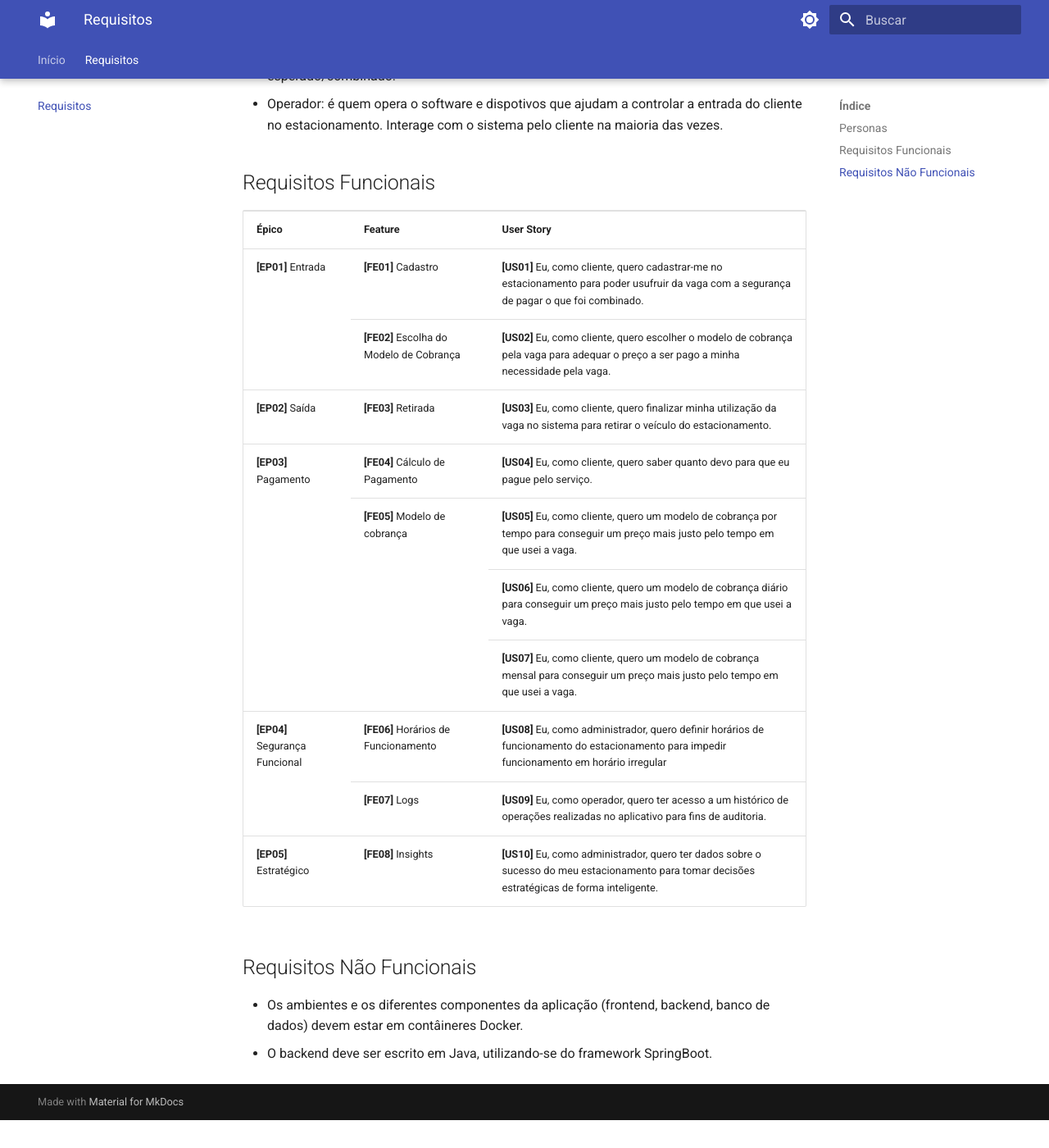
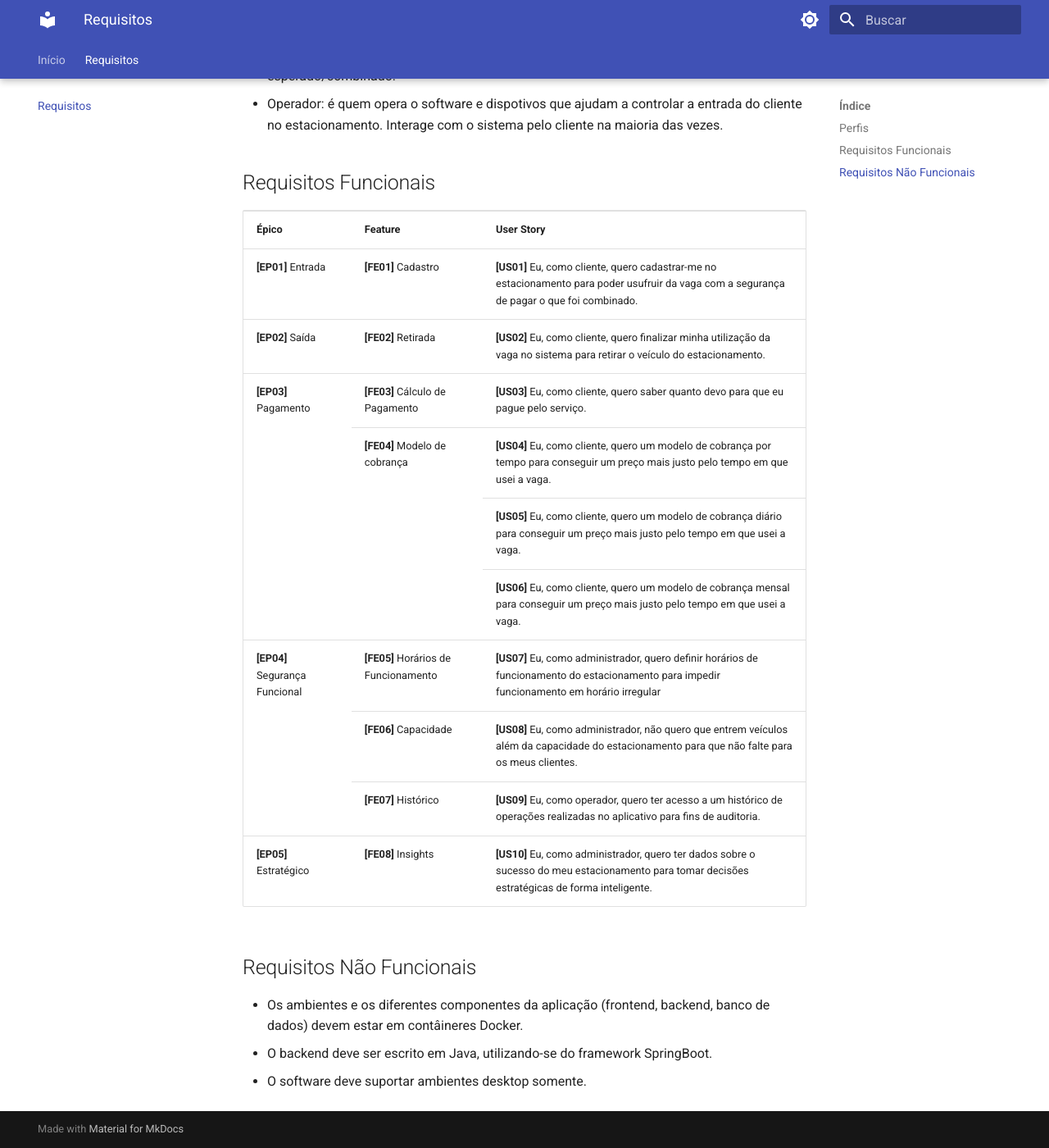
Before and after one commit to Estaciona-Rapido/docs, an MkDocs documentation site: the page built from docs/requisitos.md, in a window 1280 px wide and 1400 px high, scrolled down 283 px. Shown: the whole window at 82% size. Built offline with MkDocs 1.6.1 and Material for MkDocs 9.7.7, drawn with Linux system fonts in a browser that asks for light colours; before the commit the page ends 1649 px from its top, so only the background shows below that.

Commit message:
Início do protótipo de baixa fidelidade e adição da feature 'capacidade' nos requisitos.

```diff
--- a/docs/requisitos.md
+++ b/docs/requisitos.md
@@ -1,6 +1,6 @@
 # Requisitos
 
-## Personas
+## Perfis
 
 - Administrador: realiza mudanças nas regras de negócio, como aumento de preços ou aplicação de descontos.
 - Cliente: interessado em entrar ou sair do estacionamento sem dificuldades, pagando o esperado/combinado.
@@ -12,8 +12,6 @@
 Entrada
     Cadastro Manual
         1. Eu, como cliente, quero cadastrar-me no estacionamento para poder usufruir da vaga com a segurança de pagar o que foi combinado.
-    Escolha do Modelo de Cobrança
-        2. Eu, como cliente, quero escolher o modelo de cobrança pela vaga para adequar o preço a ser pago a minha necessidade pela vaga.
     Registro Impresso
         (EXTRA) Eu, como cliente, quero receber um registro impresso do cadastro para comprovar meu registro no sistema.
     Registro Digital
@@ -23,22 +21,24 @@ Saída
     Retirada Automática
         (EXTRA) Eu, como cliente, quero retirar meu veículo através do QR Code para evitar problemas causados por erros de digitação do operador.
     Retirada
-        3. Eu, como cliente, quero finalizar minha utilização da vaga no sistema para retirar o veículo do estacionamento.
+        2. Eu, como cliente, quero finalizar minha utilização da vaga no sistema para retirar o veículo do estacionamento.
 Pagamento
     Cálculo de Pagamento
-        4. Eu, como cliente, quero saber quanto devo para que eu pague pelo serviço.
+        3. Eu, como cliente, quero saber quanto devo para que eu pague pelo serviço.
     Pagamento
         (EXTRA) Eu, como cliente, quero pagar pelo meu tempo no estacionamento via PIX para poder sair dele.
     Modelo de cobrança
-        5. Eu, como cliente, quero um modelo de cobrança por tempo para conseguir um preço mais justo pelo tempo em que usei a vaga.
-        6. Eu, como cliente, quero um modelo de cobrança diário para conseguir um preço mais justo pelo tempo em que usei a vaga.
-        7. Eu, como cliente, quero um modelo de cobrança mensal para conseguir um preço mais justo pelo tempo em que usei a vaga.
+        4. Eu, como cliente, quero um modelo de cobrança por tempo para conseguir um preço mais justo pelo tempo em que usei a vaga.
+        5. Eu, como cliente, quero um modelo de cobrança diário para conseguir um preço mais justo pelo tempo em que usei a vaga.
+        6. Eu, como cliente, quero um modelo de cobrança mensal para conseguir um preço mais justo pelo tempo em que usei a vaga.
     Envio de Pagamento
         (EXTRA) Eu, como administrador, quero inserir minha chave PIX para que os clientes tenham mais facilidade de pagar pela vaga.
 Segurança Funcional
     Horários de Funcionamento
-        8. Eu, como administrador, quero definir horários de funcionamento do estacionamento para impedir funcionamento em horário irregular.
-    Logs
+        7. Eu, como administrador, quero definir horários de funcionamento do estacionamento para impedir funcionamento em horário irregular.
+    Capacidade
+        8. Eu, como administrador, não quero que entrem veículos além da capacidade do estacionamento para que não falte para os meus clientes.
+    Histórico
         9. Eu, como operador, quero ter acesso a um histórico de operações realizadas no aplicativo para fins de auditoria.
 Estratégico
     Insights
@@ -63,41 +63,41 @@ Estratégico
         </thead>
         <tbody>
             <tr>
-                <td rowspan="2"><b>[EP01]</b> Entrada</td>
+                <td rowspan="1"><b>[EP01]</b> Entrada</td>
                 <td><b>[FE01]</b> Cadastro</td>
                 <td><b>[US01]</b> Eu, como cliente, quero cadastrar-me no estacionamento para poder usufruir da vaga com a segurança de pagar o que foi combinado.</td>
             </tr>
             <tr>
-                <td><b>[FE02]</b> Escolha do Modelo de Cobrança</td>
-                <td><b>[US02]</b> Eu, como cliente, quero escolher o modelo de cobrança pela vaga para adequar o preço a ser pago a minha necessidade pela vaga.</td>
-            </tr>
-            <tr>
                 <td rowspan="1"><b>[EP02]</b> Saída</td>
-                <td rowspan="1"><b>[FE03]</b> Retirada</td>
-                <td><b>[US03]</b> Eu, como cliente, quero finalizar minha utilização da vaga no sistema para retirar o veículo do estacionamento.</td>
+                <td rowspan="1"><b>[FE02]</b> Retirada</td>
+                <td><b>[US02]</b> Eu, como cliente, quero finalizar minha utilização da vaga no sistema para retirar o veículo do estacionamento.</td>
             </tr>
             <tr>
                 <td rowspan="4"><b>[EP03]</b> Pagamento</td>
-                <td rowspan="1"><b>[FE04]</b> Cálculo de Pagamento</td>
-                <td><b>[US04]</b> Eu, como cliente, quero saber quanto devo para que eu pague pelo serviço.</td>
+                <td rowspan="1"><b>[FE03]</b> Cálculo de Pagamento</td>
+                <td><b>[US03]</b> Eu, como cliente, quero saber quanto devo para que eu pague pelo serviço.</td>
             </tr>
             <tr>
-                <td rowspan="3"><b>[FE05]</b> Modelo de cobrança</td>
-                <td><b>[US05]</b> Eu, como cliente, quero um modelo de cobrança por tempo para conseguir um preço mais justo pelo tempo em que usei a vaga.</td>
+                <td rowspan="3"><b>[FE04]</b> Modelo de cobrança</td>
+                <td><b>[US04]</b> Eu, como cliente, quero um modelo de cobrança por tempo para conseguir um preço mais justo pelo tempo em que usei a vaga.</td>
             </tr>
             <tr>
-                <td><b>[US06]</b> Eu, como cliente, quero um modelo de cobrança diário para conseguir um preço mais justo pelo tempo em que usei a vaga.</td>
+                <td><b>[US05]</b> Eu, como cliente, quero um modelo de cobrança diário para conseguir um preço mais justo pelo tempo em que usei a vaga.</td>
             </tr>
             <tr>
-                <td><b>[US07]</b> Eu, como cliente, quero um modelo de cobrança mensal para conseguir um preço mais justo pelo tempo em que usei a vaga.</td>
+                <td><b>[US06]</b> Eu, como cliente, quero um modelo de cobrança mensal para conseguir um preço mais justo pelo tempo em que usei a vaga.</td>
             </tr>
             <tr>
-                <td rowspan="2"><b>[EP04]</b> Segurança Funcional</td>
-                <td rowspan="1"><b>[FE06]</b> Horários de Funcionamento</td>
-                <td><b>[US08]</b> Eu, como administrador, quero definir horários de funcionamento do estacionamento para impedir funcionamento em horário irregular</td>
+                <td rowspan="3"><b>[EP04]</b> Segurança Funcional</td>
+                <td rowspan="1"><b>[FE05]</b> Horários de Funcionamento</td>
+                <td><b>[US07]</b> Eu, como administrador, quero definir horários de funcionamento do estacionamento para impedir funcionamento em horário irregular</td>
             </tr>
             <tr>
-                <td rowspan="1"><b>[FE07]</b> Logs</td>
+                <td rowspan="1"><b>[FE06]</b> Capacidade</td>
+                <td><b>[US08]</b> Eu, como administrador, não quero que entrem veículos além da capacidade do estacionamento para que não falte para os meus clientes.</td>
+            </tr>
+            <tr>
+                <td rowspan="1"><b>[FE07]</b> Histórico</td>
                 <td><b>[US09]</b> Eu, como operador, quero ter acesso a um histórico de operações realizadas no aplicativo para fins de auditoria.</td>
             </tr>
             <tr>
@@ -113,3 +113,4 @@ Estratégico
 ## Requisitos Não Funcionais
 - Os ambientes e os diferentes componentes da aplicação (frontend, backend, banco de dados) devem estar em contâineres Docker.
 - O backend deve ser escrito em Java, utilizando-se do framework SpringBoot.
+- O software deve suportar ambientes desktop somente.
```
Also changed, not shown: 1 other file.
